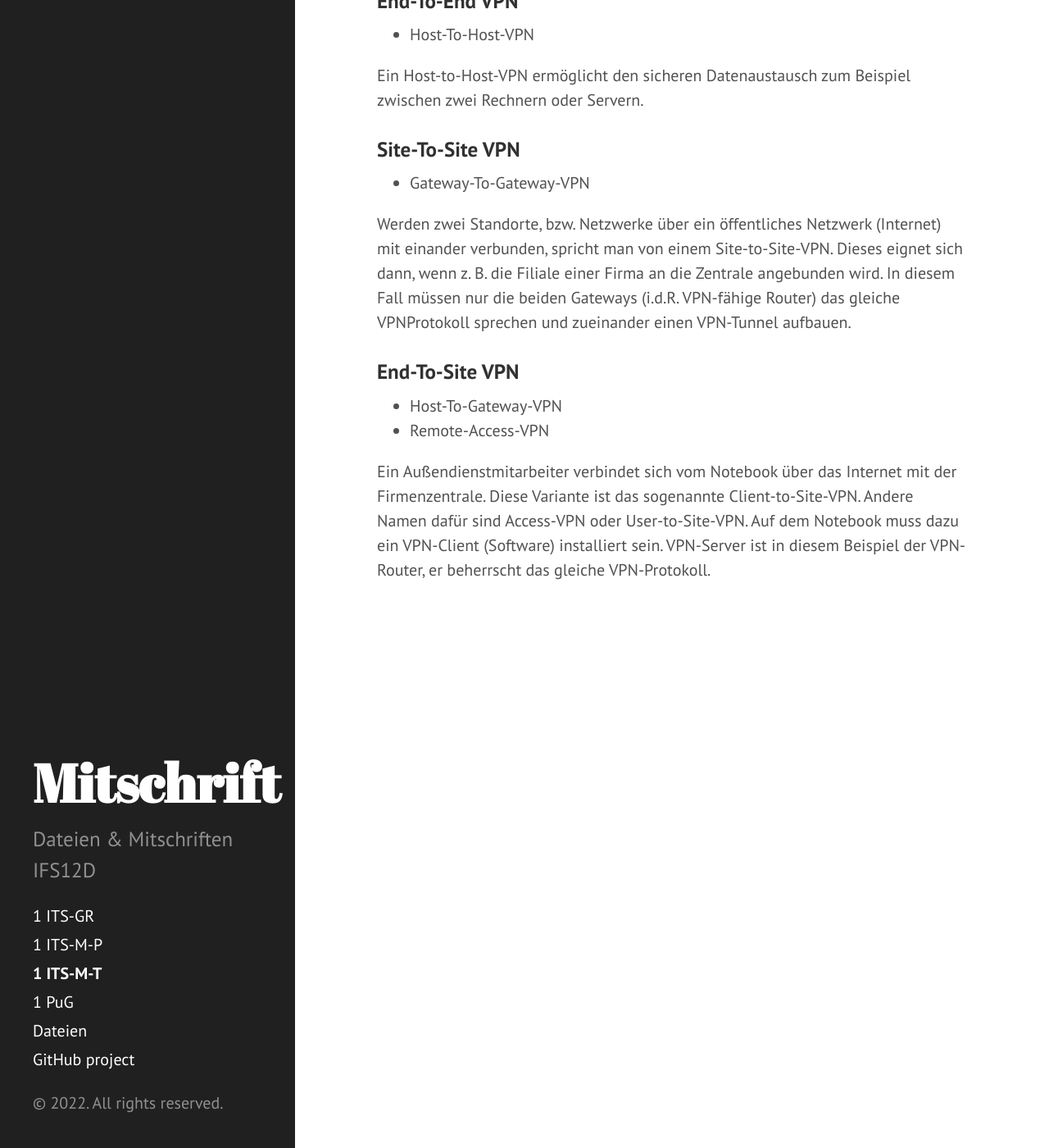
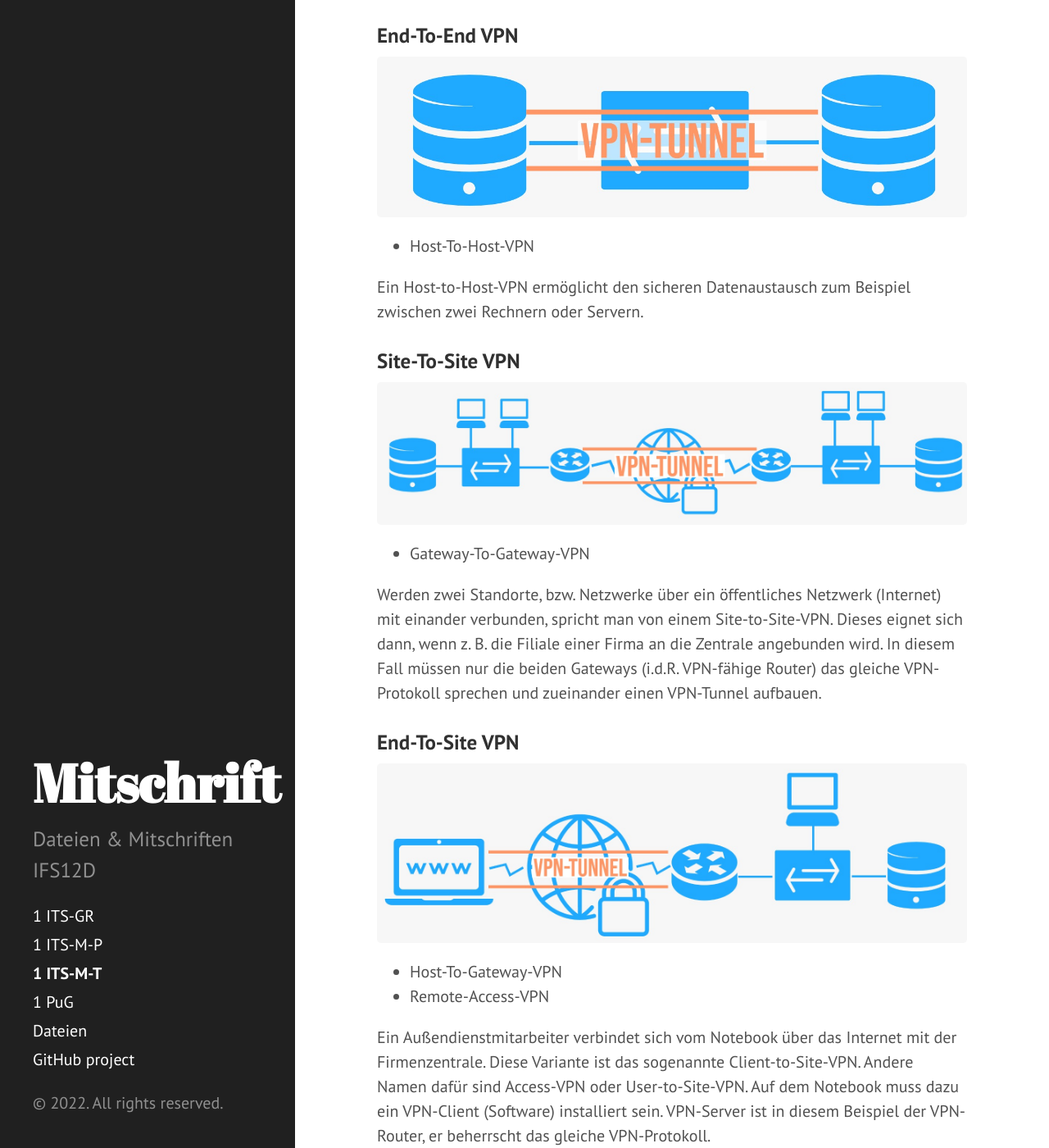
Before and after one commit to Semoxea/semoxea.github.io, a Jekyll site: the page built from data/entries/ITS-M/ITST-Block1.md, in a window 1280 px wide and 1400 px high, scrolled down 1476 px. Shown: the whole window at 82% size. Built offline with Jekyll 4.4.1, drawn with Linux system fonts in a browser that asks for light colours; Markdown is read by kramdown in place of the engine named in the settings.

Commit message:
mittwochcommit

```diff
--- a/data/entries/ITS-M/ITST-Block1.md
+++ b/data/entries/ITS-M/ITST-Block1.md
@@ -26,6 +26,8 @@ Datensicherheit bezieht sich auf alle Daten und die technischen Maßnahmen diese
 |Layer 8 Problem/Unwissende User|Schulungen|
 |Access-Point für Kunden|Proxies etc.|
 
+---
+
 ## VPN
 
 - VPN-Client (baut die Verbindung auf),
@@ -42,18 +44,24 @@ Für die Sicherheit der Verbindung ist das VPN-Protokoll (z.B. IPSec) zuständig
 
 ### End-To-End VPN
 
+![End-To-End](../images/hosthost.jpeg)
+
 - Host-To-Host-VPN
 
 Ein Host-to-Host-VPN ermöglicht den sicheren Datenaustausch zum Beispiel zwischen zwei Rechnern oder Servern.
 
 ### Site-To-Site VPN
 
+![Site-To-Site](../images/sitesite.jpeg)
+
 - Gateway-To-Gateway-VPN
 
 Werden zwei Standorte, bzw. Netzwerke über ein öffentliches Netzwerk (Internet) mit einander verbunden, spricht man von einem Site-to-Site-VPN. Dieses eignet sich dann, wenn z. B. die Filiale einer Firma an die Zentrale angebunden wird. In diesem
-Fall müssen nur die beiden Gateways (i.d.R. VPN-fähige Router) das gleiche VPNProtokoll sprechen und zueinander einen VPN-Tunnel aufbauen.
+Fall müssen nur die beiden Gateways (i.d.R. VPN-fähige Router) das gleiche VPN-Protokoll sprechen und zueinander einen VPN-Tunnel aufbauen.
 
 ### End-To-Site VPN
+
+![End-To-Site](../images/endsite.jpeg)
 
 - Host-To-Gateway-VPN
 - Remote-Access-VPN
```
Also changed, not shown: data/entries/ITS-GR/ITSGR-Block1.md (renamed from data/entries/ITS-GR/ITS-Block1.md, +4 -0 lines), data/entries/PUG/PuG-Block1.md (+2 -0 lines), data/entries/images/endsite.jpeg (added), data/entries/images/hosthost.jpeg (added), data/entries/images/sitesite.jpeg (added).
